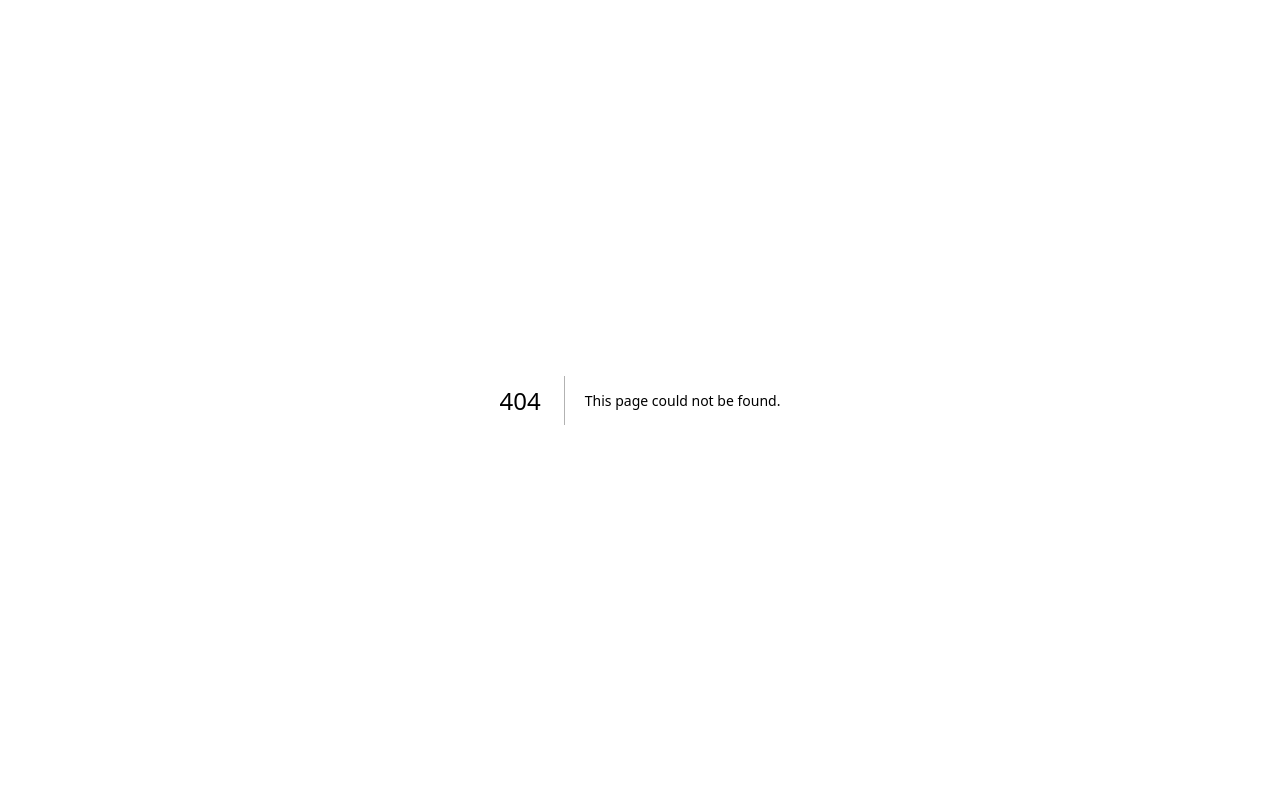
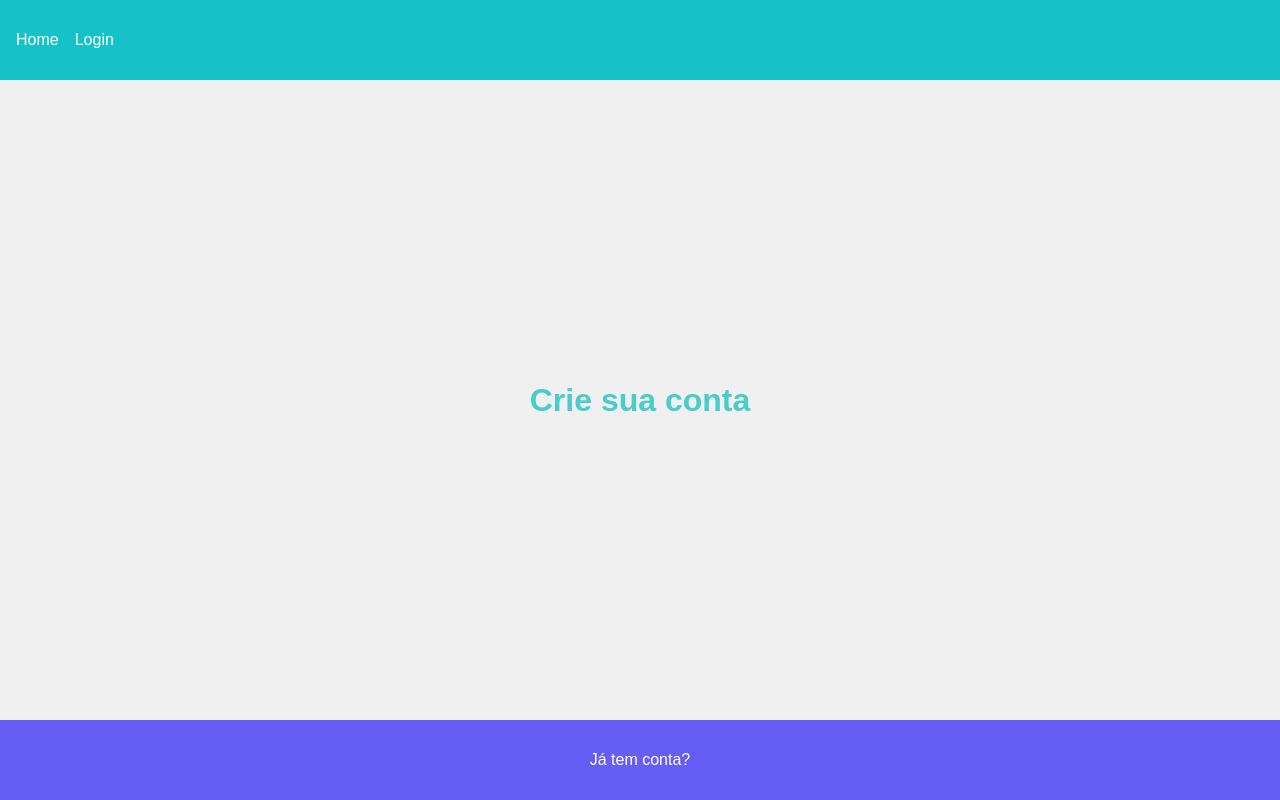
Before and after one commit to RichardRodriguesGomesDeJesus/Lotudy, a Next.js app: page /register in a window 1280 px wide. Before the commit this address had no page. Built offline with nearby package versions, Linux system fonts and the light colour scheme.

Commit message:
Create register page

```diff
--- a/components/sharedstyles.tsx
+++ b/components/sharedstyles.tsx
@@ -42,6 +42,7 @@ const Header = styled.header`
     align-items: center;
     color: #fff;
     display: flex;
+    gap: 1rem;
     margin: 0 1rem;
     font-weight: 400;
     width: 100%;
@@ -88,6 +89,7 @@ const Footer = styled.footer`
   justify-content: center;
   align-items: center;
   background: ${colors.sideColor};
+  gap: 1rem;
   font-weight: 400;
   display: flex;
   height: 80px;
--- a/pages/index.tsx
+++ b/pages/index.tsx
@@ -25,6 +25,7 @@ export default function Home() {
       <Header>
         <nav>
           <Link href={'/login'}>Login</Link>
+          <Link href={'/register'}>Cadastre-se</Link>
         </nav>
       </Header>
       <Main>
@@ -39,6 +40,7 @@ export default function Home() {
       </Main>
       <Footer>
         <Link href={'/login'}>Já tem conta?</Link>
+        <Link href={'/register'}>Crie sua conta</Link>
       </Footer>
     </Container>
   )
--- a/pages/login.tsx
+++ b/pages/login.tsx
@@ -8,6 +8,7 @@ export default function Login (){
              <Header>
                 <nav>
                     <Link href={'/'}>Home</Link>
+                    <Link href={'/register'}>Cadastre-se</Link>
                 </nav>
             </Header>
             <Main>
@@ -16,6 +17,7 @@ export default function Login (){
             </Main>
             <Footer>
                 <Link href={'/login'}>Já tem conta?</Link>
+                <Link href={'/register'}>Crie sua conta</Link>
             </Footer>
         </Container>
     )
--- /dev/null
+++ b/pages/register.tsx
@@ -0,0 +1,21 @@
+import Link from "next/link";
+import { Container, Footer, Header, Main, Title } from "../components/sharedstyles";
+
+export default function Register (){
+    return (
+        <Container>
+             <Header>
+                <nav>
+                    <Link href={'/'}>Home</Link>
+                    <Link href={'/login'}>Login</Link>
+                </nav>
+            </Header>
+            <Main>
+                <Title>Crie  sua conta</Title>
+            </Main>
+            <Footer>
+                <Link href={'/login'}>Já tem conta?</Link>
+            </Footer>
+        </Container>
+    )
+}
```
